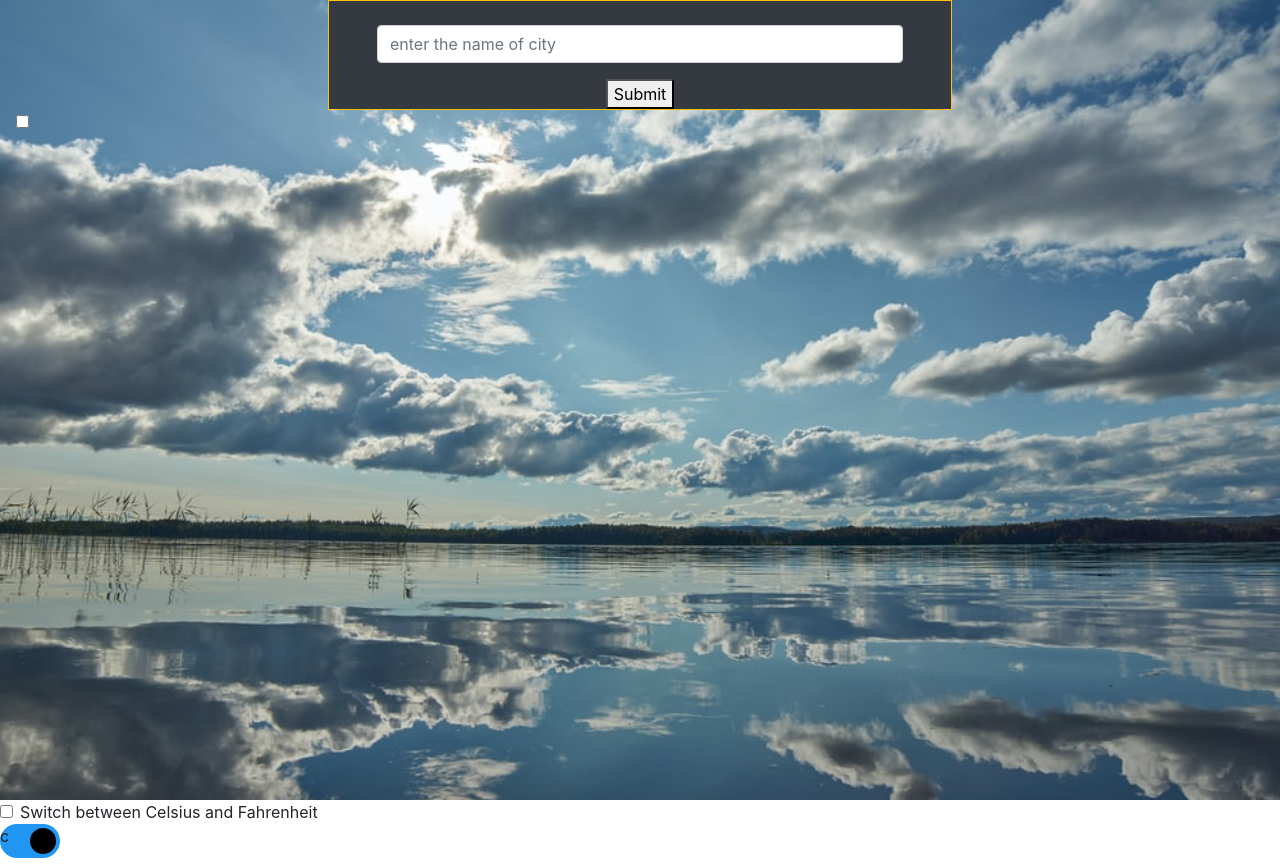
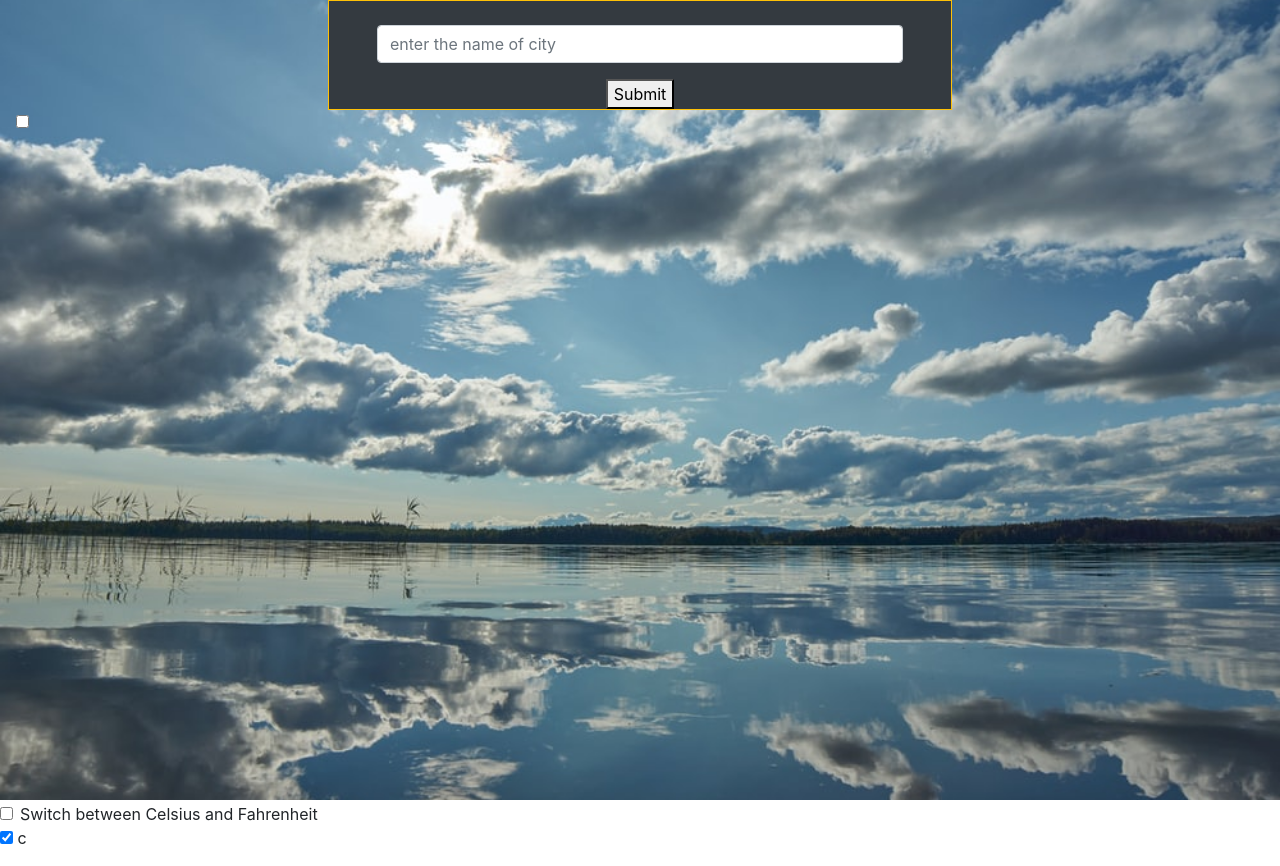
Before and after one commit to dibdas/weather-app, a plain HTML site: page index.html in a window 1280 px wide. Drawn offline with nearby package versions, Linux system fonts and the light colour scheme; no server answers.

Commit message:
removed styles

```diff
--- a/style.css
+++ b/style.css
@@ -19,62 +19,6 @@
       text-align: center;
 
   }
-  .switch {
-    position: relative;
-    display: inline-block;
-    width: 60px;
-    height: 34px;
+  .weather-form-content{
+    margin-bottom: 2px;
   }
-
-  .switch input {
-    opacity: 0;
-    width: 0;
-    height: 0;
-  }
-
-  .slider {
-    position: absolute;
-    cursor: pointer;
-    top: 0;
-    left: 0;
-    right: 0;
-    bottom: 0;
-    background-color: #ccc;
-    -webkit-transition: .4s;
-    transition: .4s;
-  }
-
-  .slider:before {
-    position: absolute;
-    content: "";
-    height: 26px;
-    width: 26px;
-    left: 4px;
-    bottom: 4px;
-    background-color: black;
-    -webkit-transition: .4s;
-    transition: .4s;
-  }
-
-  input:checked + .slider {
-    background-color: #2196F3;
-  }
-
-  input:focus + .slider {
-    box-shadow: 0 0 1px #2196F3;
-  }
-
-  input:checked + .slider:before {
-    -webkit-transform: translateX(26px);
-    -ms-transform: translateX(26px);
-    transform: translateX(26px);
-  }
-
-  /* Rounded sliders */
-  .slider.round {
-    border-radius: 34px;
-  }
-
-  .slider.round:before {
-    border-radius: 50%;
-  }
```
